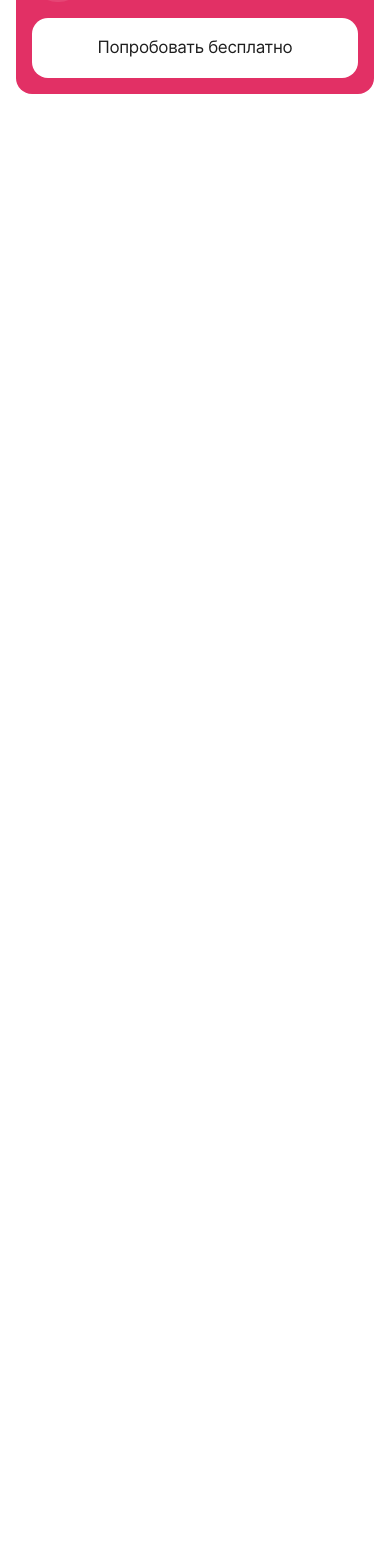
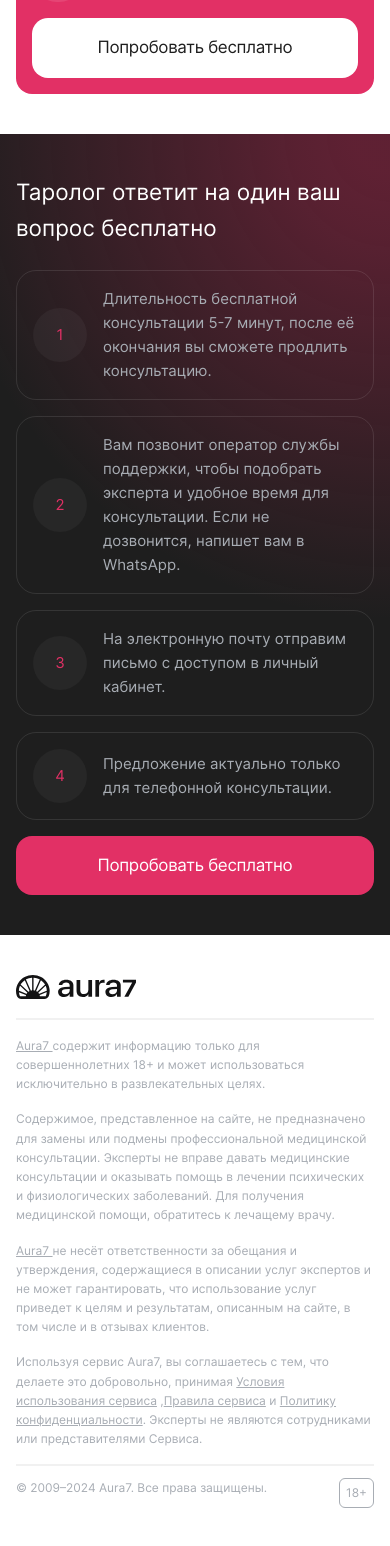
Before and after one commit to diana-nikolaeva/astro, a Vue app: page / in a window 390 px wide. Shown: the part 5060-6606 px from the top of the page. Before the commit the page ends 5194 px from the top, so only its background shows below. Built offline with nearby package versions, Linux system fonts and the light colour scheme; the HTML template or start-up script is replaced by a standard one.

Commit message:
mobile ready, without carousel

```diff
--- a/src/App.vue
+++ b/src/App.vue
@@ -5,6 +5,8 @@ import firstConsultation from './components/first-consultation.vue';
 import ourCouch from './components/our-couch.vue';
 import advantagesBlock from './components/advantages-block.vue';
 import ourStory from './components/our-story.vue';
+import saleBlock from './components/sale-block.vue';
+import footerBlock from './components/footer-block.vue';
 </script>
 
 <template>
@@ -17,7 +19,11 @@ import ourStory from './components/our-story.vue';
     <ourCouch></ourCouch>
     <advantagesBlock></advantagesBlock>
     <ourStory></ourStory>
+    <saleBlock></saleBlock>
   </main>
+  <footer>
+    <footerBlock></footerBlock>
+  </footer>
 </template>
 
 <style>
--- /dev/null
+++ b/src/components/footer-block.vue
@@ -0,0 +1,47 @@
+<template>
+  <section class="footer">
+    <div class="container">
+    <div class="logo">
+      <img src="../assets/icons/logo-footer.svg" alt="logo footer">
+    </div>
+    <p><a href="/">Aura7 </a>содержит информацию только для совершеннолетних 18+ и может использоваться исключительно в развлекательных целях.</p>
+    <p>Содержимое, представленное на сайте, не предназначено для замены или подмены профессиональной медицинской консультации. Эксперты не вправе давать медицинские консультации и оказывать помощь в лечении психических и физиологических заболеваний. Для получения медицинской помощи, обратитесь к лечащему врачу.</p>
+    <p><a href="/">Aura7 </a>не несёт ответственности за обещания и утверждения, содержащиеся в описании услуг экспертов и не может гарантировать, что использование услуг приведет к целям и результатам, описанным на сайте, в том числе и в отзывах клиентов.</p>
+    <p>Используя сервис Aura7, вы соглашаетесь с тем, что делаете это добровольно, принимая <a href="/">Условия использования сервиса</a> ,<a href="/">Правила сервиса</a>  и <a href="/">Политику конфиденциальности</a>. Эксперты не являются сотрудниками или представителями Сервиса.</p>
+    <div class="copyright">
+      <p>© 2009–2024 Aura7. Все права защищены.</p>
+      <p class="age">18+</p>
+    </div>
+  </div>
+  </section>
+</template>
+<style scoped>
+.footer{
+  padding: 2.5rem 0;
+}
+.logo {
+  padding-bottom: .75rem;
+  border-bottom: .125rem solid #F1F1F1;
+  margin-bottom: 1rem;
+}
+p, a{
+color: #A8ADB4;
+font-size: .75rem;
+font-weight: 400;
+}
+p{
+  margin-bottom: 1rem;
+}
+.copyright{
+  display: flex;
+  justify-content: space-between;
+  padding-top: .75rem;
+  border-top: .125rem solid #F1F1F1;
+  margin-top: 1rem;
+}
+.age{
+  border-radius: 6px;
+  border: 1.5px solid var(--Text-Secondary, #A8ADB4);
+  padding: .25rem .375rem;
+}
+</style>
--- a/src/components/sale-block.vue
+++ b/src/components/sale-block.vue
@@ -2,6 +2,67 @@
   <section class="sale">
     <div class="container">
       <h2>Таролог ответит на один ваш вопрос бесплатно</h2>
+      <div class="steps">
+        <div class="step">
+          <div class="icon-step">1</div>
+          <div class="step-content">
+            <div class="step-descr">Длительность бесплатной консультации 5‍-‍7 минут, после её окончания вы сможете продлить консультацию.</div>
+          </div>
+        </div>
+        <div class="step">
+          <div class="icon-step">2</div>
+          <div class="step-content">
+            <div class="step-descr">Вам позвонит оператор службы поддержки, чтобы подобрать эксперта и удобное время для консультации. Если не дозвонится, напишет вам в WhatsApp.</div>
+          </div>
+        </div>
+        <div class="step">
+          <div class="icon-step">3</div>
+          <div class="step-content">
+            <div class="step-descr">На электронную почту отправим письмо с доступом в личный кабинет.</div>
+          </div>
+        </div>
+        <div class="step">
+          <div class="icon-step">4</div>
+          <div class="step-content">
+            <div class="step-descr">Предложение актуально только для телефонной консультации.</div>
+          </div>
+        </div>
+      </div>
+      <a href="/" class="btn pink">Попробовать бесплатно</a>
     </div>
   </section>
 </template>
+<style scoped>
+h2{
+  margin-bottom: 1.5rem;
+}
+.sale{
+  background:radial-gradient(116.56% 60.56% at 100% 0%, rgba(192, 37, 83, 0.40) 8.09%, rgba(192, 37, 83, 0.36) 21.09%, rgba(192, 37, 83, 0.00) 100%),
+  #1E1E1E;
+  padding-top: 2.5rem;
+  padding-bottom: 2.5rem;
+}
+.step{
+  margin-bottom: 1rem;
+  padding: 16px;
+  display: flex;
+  align-items: center;
+  border-radius: 20px;
+  border: 1px solid rgba(255, 255, 255, 0.10);
+}
+.icon-step{
+  background: rgba(255, 255, 255, 0.04);
+  border-radius: 32px;
+  padding: .9375rem;
+  margin-right: 1rem;
+  height: 3.375rem;
+  color:#E23065;
+  min-width: 3.375rem;
+  box-sizing: border-box;
+  text-align: center;
+}
+.step-descr{
+  color:#A8ADB4;
+  font-size: .9375rem;
+}
+</style>
```
Also changed, not shown: src/assets/icons/logo-footer.svg (added).
